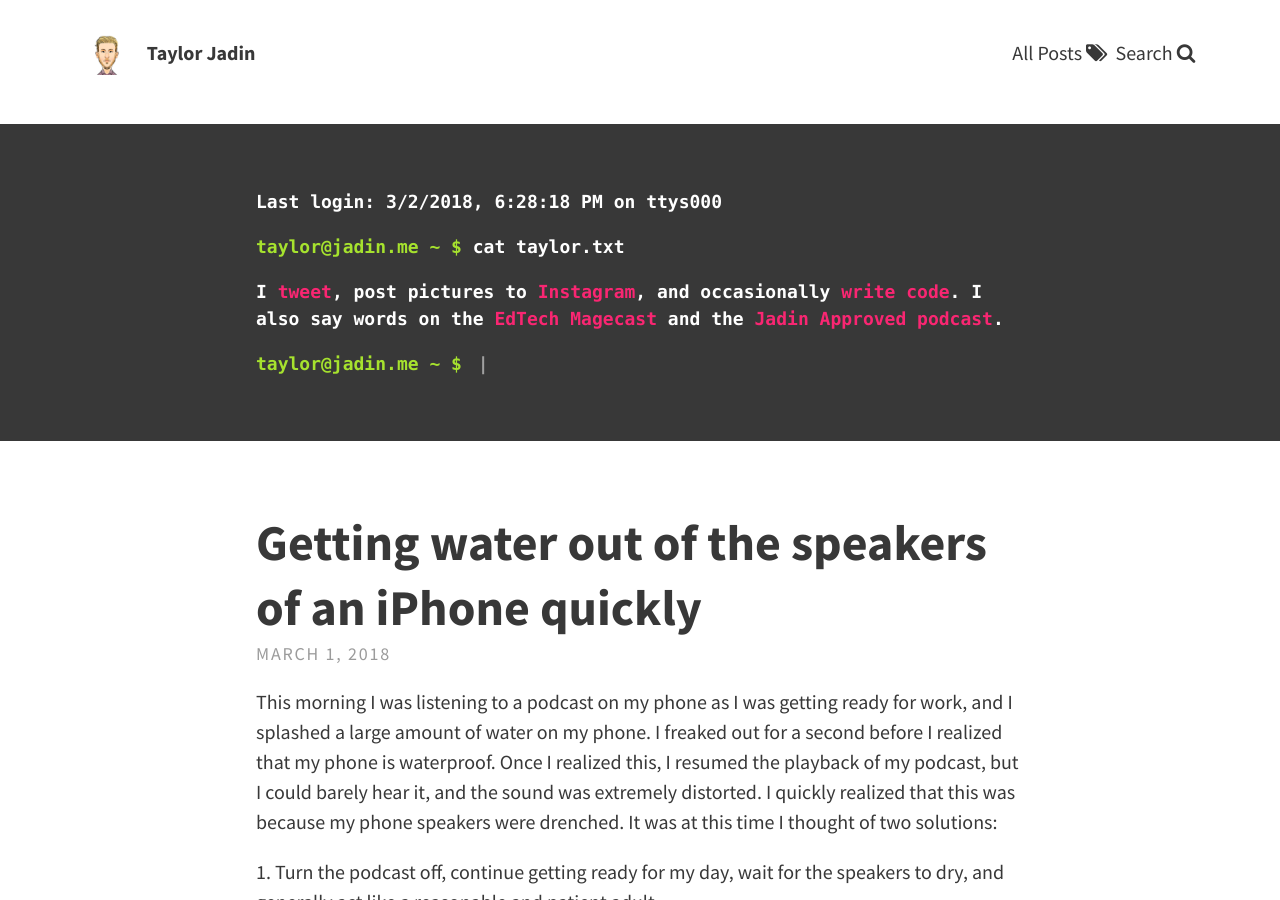
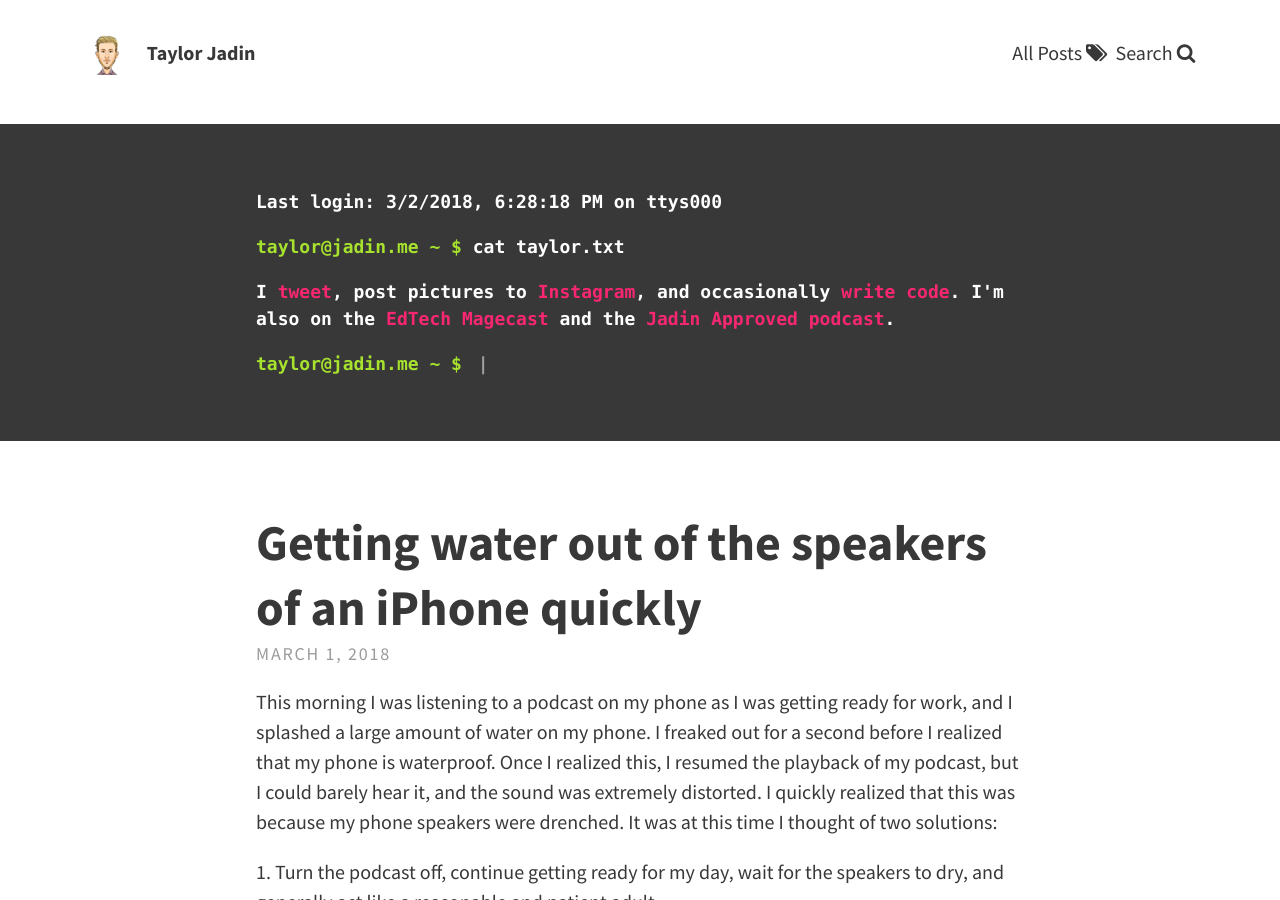
Before and after one commit to TaylorJadin/jadin.me-jekyll, a Jekyll site: the page built from index.html, in a window 1280 px wide and 900 px high. Built offline with Jekyll 4.4.1, drawn with Linux system fonts in a browser that asks for light colours; the list of posts is cut into pages by our own code.

Commit message:
header change

```diff
--- a/_config.yml
+++ b/_config.yml
@@ -15,7 +15,7 @@
    <div class=" terminal ">
     <p class="terminal--header ">Last login: <span id="time"></span> on ttys000</p>
     <p class=" terminal--input ">cat taylor.txt</p>
-    <p class=" terminal--output "><p>I <a href="https://twitter.com/taylorjadin">tweet</a>, post pictures to <a href="https://www.instagram.com/taylor_jadin/">Instagram</a>, and occasionally <a href="https://github.com/taylorjadin">write code</a>. I also say words on the <a href="http://magecast.net">EdTech Magecast</a> and the <a href="https://soundcloud.com/jadinapproved">Jadin Approved podcast</a>.</p>
+    <p class=" terminal--output "><p>I <a href="https://twitter.com/taylorjadin">tweet</a>, post pictures to <a href="https://www.instagram.com/taylor_jadin/">Instagram</a>, and occasionally <a href="https://github.com/taylorjadin">write code</a>. I'm also on the <a href="http://magecast.net">EdTech Magecast</a> and the <a href="https://soundcloud.com/jadinapproved">Jadin Approved podcast</a>.</p>
     <p class=" terminal--input "></p>
    </div>
    <script>
```
